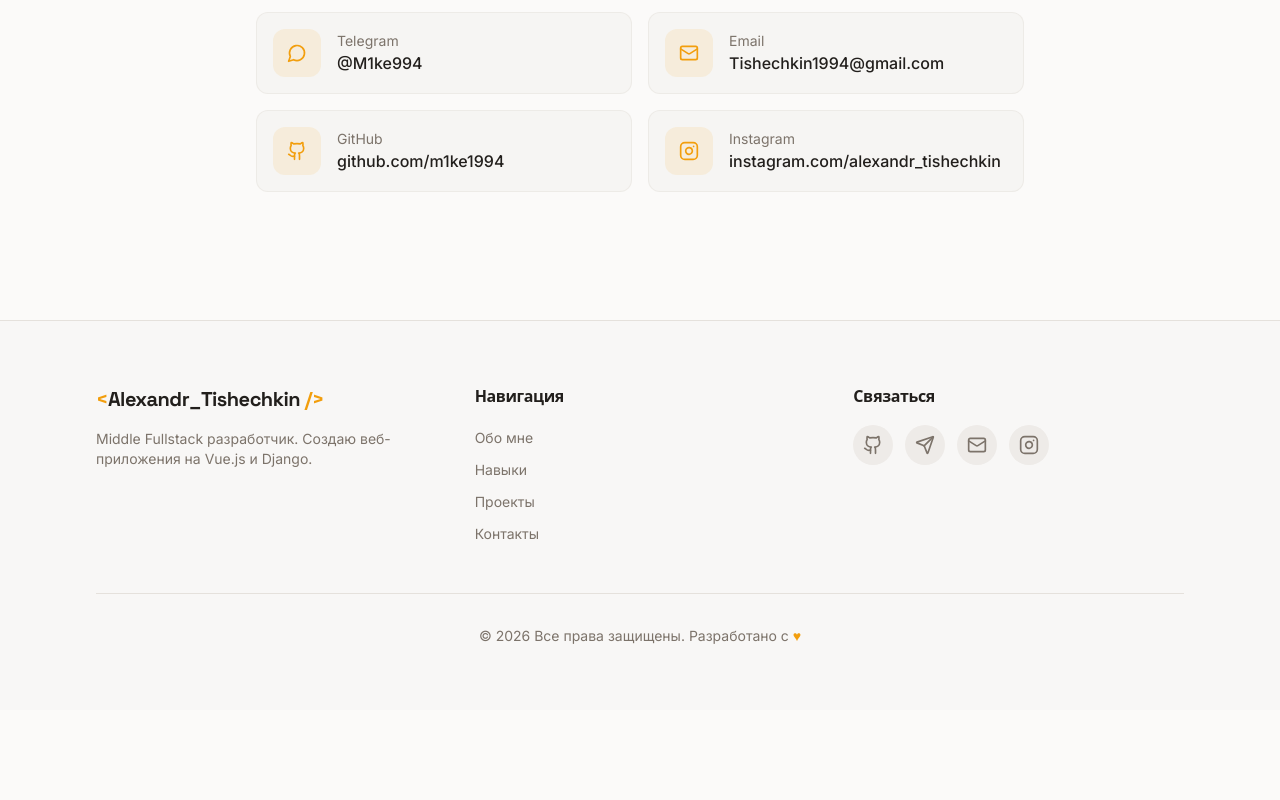
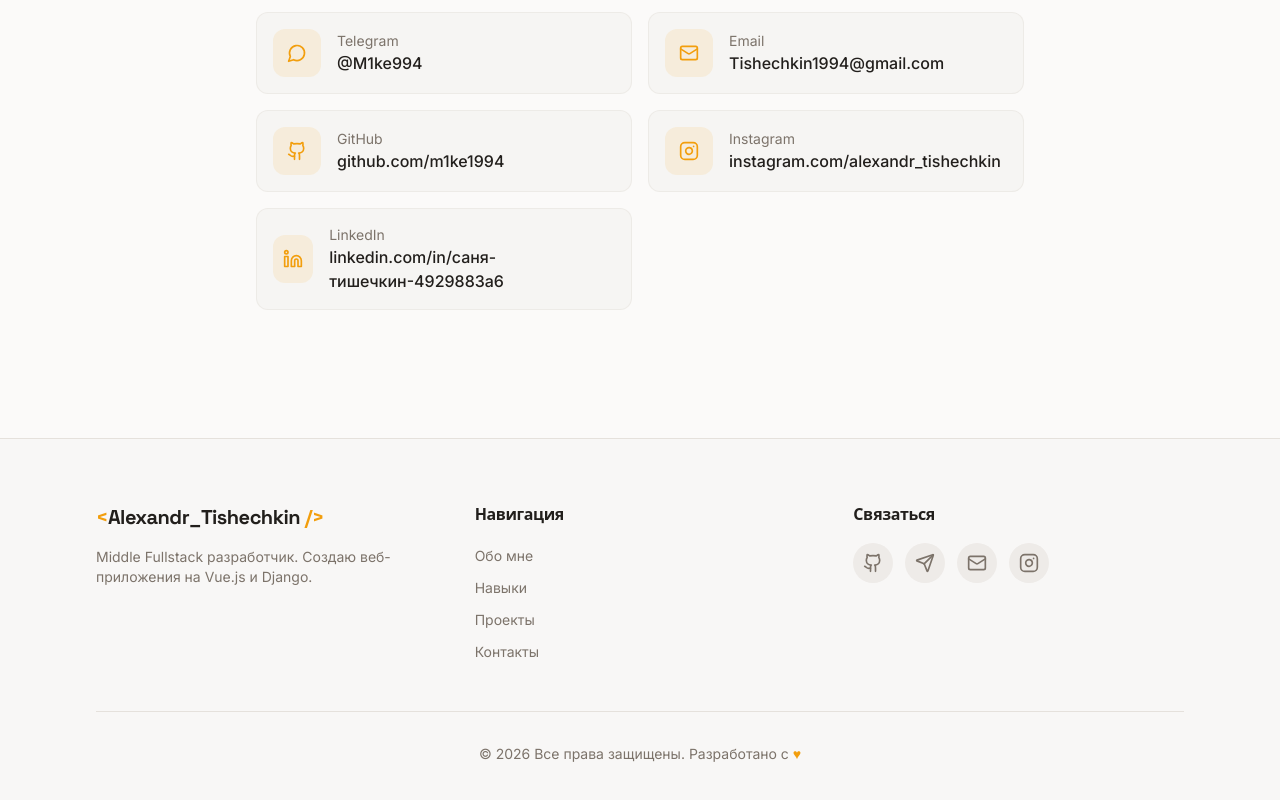
Before and after one commit to m1ke1994/my_portfolio, a React (Vite) app: page / in a window 1280 px wide. Shown: the part 7576-8376 px from the top of the page. Before the commit the page ends 8286 px from the top, so only its background shows below. Built offline with nearby package versions, Linux system fonts and the light colour scheme; the HTML template or start-up script is replaced by a standard one.

Commit message:
linkedin.com/in/саня-тишечкин-4929883a6  добавил

```diff
--- a/src/components/sections/ContactSection.tsx
+++ b/src/components/sections/ContactSection.tsx
@@ -1,4 +1,4 @@
-import { Mail, Github, MessageCircle, Instagram } from "lucide-react";
+import { Mail, Github, MessageCircle, Instagram, Linkedin } from "lucide-react";
 
 const contacts = [
   {
@@ -24,6 +24,13 @@ const contacts = [
     label: "Instagram",
     value: "instagram.com/alexandr_tishechkin",
     href: "https://instagram.com/alexandr_tishechkin"
+  },
+  {
+    icon: Linkedin,
+    label: "LinkedIn",
+    value:
+      "linkedin.com/in/саня-тишечкин-4929883a6",
+    href: "https://linkedin.com/in/саня-тишечкин-4929883a6"
   }
 ];
 
```
